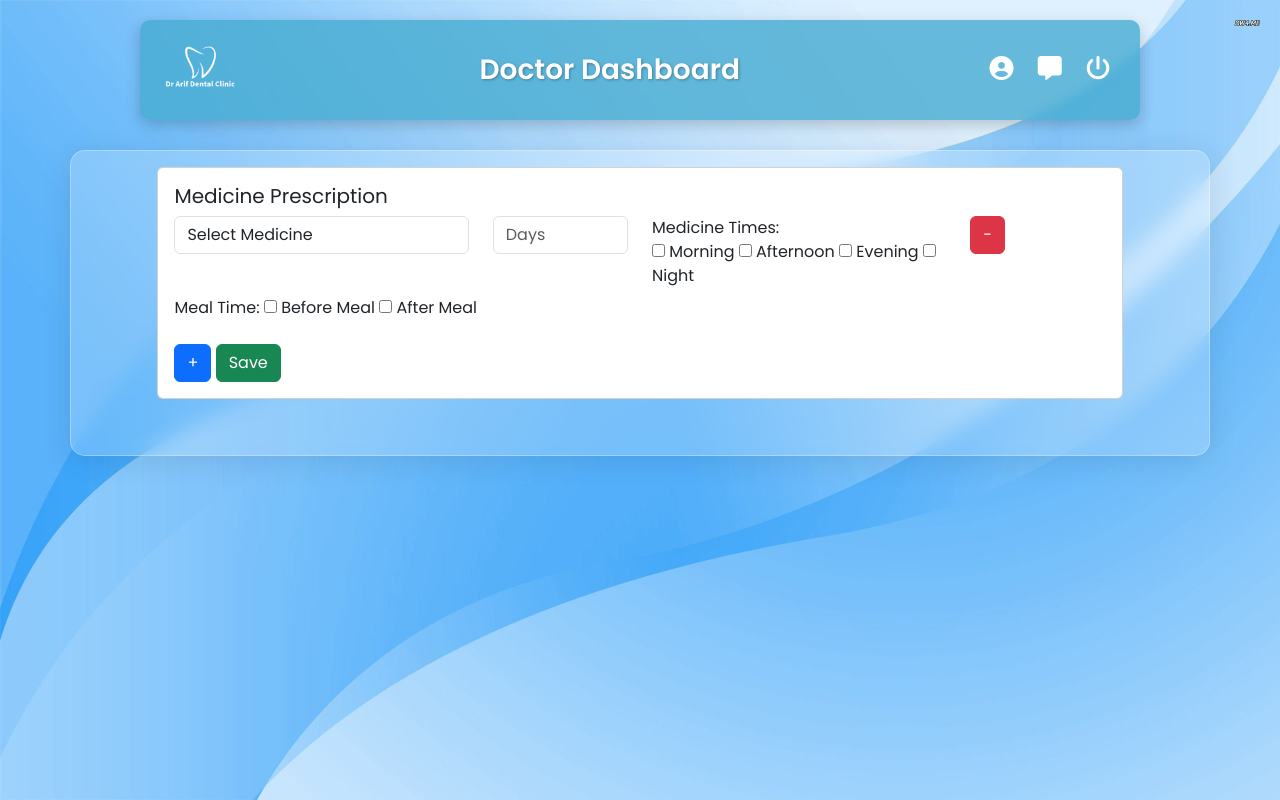
After one commit to anjaliprakash88/DentalClinic, a Django app: template DOCTOR/templates/doctor/prescription.html in a window 1280 px wide. The commit adds this page. Run offline with Django 5.2, Linux system fonts and the light colour scheme; the template is opened without the code that fills it, so the values that code supplies are empty.

Commit message:
medicine

```diff
--- /dev/null
+++ b/DOCTOR/templates/doctor/prescription.html
@@ -0,0 +1,331 @@
+{% load static %}
+<html lang="en">
+  <head>
+      <meta charset="UTF-8" />
+      <meta name="viewport" content="width=device-width, initial-scale=1.0" />
+      <title>Dr. Arif's Dental Clinic | Doctor Profile</title>
+      <link rel="icon" type="image/x-icon" sizes="1008x1008" href="{% static 'images/favicon.png' %}">
+      <link href="https://cdn.jsdelivr.net/npm/bootstrap@5.3.0-alpha1/dist/css/bootstrap.min.css" rel="stylesheet"/>
+      <link rel="stylesheet"
+      href="https://cdnjs.cloudflare.com/ajax/libs/font-awesome/6.7.2/css/all.min.css"
+      integrity="sha512-Evv84Mr4kqVGRNSgIGL/F/aIDqQb7xQ2vcrdIwxfjThSH8CSR7PBEakCr51Ck+w+/U6swU2Im1vVX0SVk9ABhg=="
+      crossorigin="anonymous"
+      referrerpolicy="no-referrer"
+      />
+      <link href="https://fonts.googleapis.com/css2?family=Poppins:wght@400;600&display=swap" rel="stylesheet">
+    <style>
+      :root {
+            --primary: #46ACD1;
+            --secondary: #1C4453;
+            --card-shadow: 0 8px 20px rgba(0, 0, 0, 0.1);
+            --transition: all 0.3s ease;
+        }
+
+        html, body {
+              height: 100%;
+              overflow-x: hidden;
+              margin: 0;
+              padding: 0;
+        }
+
+      body {
+          min-height: 100vh;
+          background-image: url("{% static 'images/Background-Img.jpg' %}");
+          background-repeat: no-repeat;
+          background-attachment: fixed;
+          background-position: center center;
+          background-size: cover;
+          font-family: 'Poppins', sans-serif !important;
+
+
+      }
+
+      .top-box {
+            position: fixed;
+            top: 20px;
+            left: 50%;
+            transform: translateX(-50%);
+            width: 90%;
+            max-width: 1000px;
+            height: auto;
+            min-height: 70px;
+            padding: 10px 20px;
+            background-color: rgba(70, 172, 209, 0.8); /* Sky blue with opacity */
+            backdrop-filter: blur(5px);
+            border-radius: 10px;
+            display: flex;
+            flex-direction: row;
+            align-items: center;
+            justify-content: space-between;
+            z-index: 1000;
+            box-shadow: 0 5px 15px rgba(0, 0, 0, 0.2);
+            transition: var(--transition);
+        }
+
+      .sidebar-logo {
+            display: flex;
+            align-items: center;
+
+      }
+
+      .sidebar-logo img {
+            width: 80px;
+            height: auto;
+            transition: transform 0.3s ease;
+        }
+
+        .sidebar-logo img:hover {
+            transform: scale(1.1);
+        }
+
+      .dashboard-title {
+            flex: 1;
+            text-align: center;
+            font-size: 28px;
+            font-weight: bold;
+            color: white;
+            margin: 0 15px;
+            text-shadow: 1px 1px 3px rgba(0, 0, 0, 0.3);
+            transition: var(--transition);
+        }
+
+
+        .sidebar-icon i {
+            font-size: 24px;
+            margin: 0 10px;
+            cursor: pointer;
+            color: white;
+            transition: all 0.3s ease;
+
+        }
+
+        .sidebar-icon i:hover {
+            transform: scale(1.2);
+            color: var(--secondary);
+        }
+      .container {
+            flex: 1;
+            flex-direction: column;
+            margin-top:150px;
+            align-items: center;
+            width: 100%;
+            display: flex;
+            justify-content: center;
+            transition: var(--transition);
+            background: rgba(255, 255, 255, 0.2); /* Semi-transparent white background */
+            backdrop-filter: blur(10px); /* Blur effect for the glass morphism */
+            border-radius: 15px; /* Rounded corners */
+            border: 1px solid rgba(255, 255, 255, 0.3); /* Light border for depth */
+            box-shadow: 0 4px 30px rgba(0, 0, 0, 0.1); /* Subtle shadow for depth */
+
+        }
+      .white-link {
+            color: white; /* Set text color to white */
+            text-decoration: none; /* Remove underline */
+            font-size: 20px; /* Increase font size */
+            font-weight: bold; /* Make text bold */
+            transition: color 0.3s ease; /* Smooth color transition */
+        }
+
+        .white-link:hover {
+            color: #f0f0f0; /* Lighten color on hover */
+            text-decoration: underline; /* Underline on hover */
+        }
+
+            [data-tooltip] {
+                position: relative;
+                cursor: pointer;
+            }
+
+            /* Tooltip text */
+            [data-tooltip]::after {
+                content: attr(data-tooltip);
+                position: absolute;
+                bottom: 100%;
+                left: 50%;
+                transform: translateX(-50%);
+                background-color: rgba(0, 0, 0, 0.8);
+                color: white;
+                padding: 5px 10px;
+                border-radius: 4px;
+                font-size: 14px;
+                white-space: nowrap;
+                opacity: 0;
+                visibility: hidden;
+                transition: opacity 0.3s ease, visibility 0.3s ease;
+            }
+
+
+            [data-tooltip]:hover::after {
+                opacity: 1;
+                visibility: visible;
+            }
+         #bookingsTable {
+        width: 1000px !important;
+        overflow-y: auto;
+    }
+        </style>
+  </head>
+  <body>
+    <!-- Top center box -->
+    <div class="top-box">
+      <div class="sidebar-logo">
+        <img
+          src="{% static 'images/logo (2).png' %}"
+          alt="Dr. Arif's Dental Clinic Logo"
+        />
+      </div>
+
+      <h1 class="dashboard-title">Doctor Dashboard</h1>
+      <div class="sidebar-icon">
+          <a href="" class="white-link" data-tooltip="view"><i class="fa-solid fa-circle-user" style="color: #ffffff;"></i></a>
+          <a href="" data-tooltip="Message"><i class="fa-solid fa-message"  style="color: #ffffff;"></i></a>
+          <a href="" class="white-link" data-tooltip="Logout"><i class="fa-solid fa-power-off" style="color: #ffffff;"></i></a>
+      </div>
+    </div>
+
+<div class="container p-3">
+    <form id="medicine-form">
+        {% csrf_token %}
+        <input type="hidden" id="booking_id" value="{{ booking.id|default:'' }}">
+
+        <div class="card mb-4">
+            <div class="card-body">
+                <h5 class="card-title">Medicine Prescription</h5>
+                <div id="medicine-items-container">
+                    <!-- Dynamic medicine items will be added here -->
+                </div>
+                <button type="button" id="add-medicine-btn" class="btn btn-primary mt-2">+</button>
+                <button type="submit" class="btn btn-success mt-2">Save</button>
+            </div>
+        </div>
+    </form>
+</div>
+
+<script src="https://code.jquery.com/jquery-3.6.0.min.js"></script>
+<script>
+$(document).ready(function() {
+    let medicineCount = 1;
+    const bookingId = $("#booking_id").val();
+
+    function loadMedicines(selectElementId) {
+        $.ajax({
+            url: `/doctor/medicine-prescription/${bookingId}/`,
+            type: "GET",
+            success: function(data) {
+                const selectElement = $(selectElementId);
+                selectElement.empty().append('<option value="">Select Medicine</option>');
+                $.each(data.medicines, function(index, med) {
+                    selectElement.append(`<option value="${med.id}">${med.medicine_name}</option>`);
+                });
+            },
+            error: function() { alert("Failed to load medicines."); }
+        });
+    }
+
+    function addMedicineItem() {
+        const newItemHtml = `
+            <div class="medicine-item mb-3" id="medicine-item-${medicineCount}">
+                <div class="row">
+                    <div class="col-md-4">
+                        <select id="medicine_name_${medicineCount}" class="form-control" name="medicine_${medicineCount}">
+                            <option value="">Select Medicine</option>
+                        </select>
+                    </div>
+                    <div class="col-md-2">
+                        <input type="number" id="dosage_days_${medicineCount}" class="form-control" placeholder="Days" name="dosage_days_${medicineCount}" min="1">
+                    </div>
+                    <div class="col-md-4">
+                        <label class="d-block">Medicine Times:</label>
+                        <input type="checkbox" value="Morning" name="medicine_time_${medicineCount}"> Morning
+                        <input type="checkbox" value="Afternoon" name="medicine_time_${medicineCount}"> Afternoon
+                        <input type="checkbox" value="Evening" name="medicine_time_${medicineCount}"> Evening
+                        <input type="checkbox" value="Night" name="medicine_time_${medicineCount}"> Night
+                    </div>
+                    <div class="col-md-2">
+                        <button type="button" class="btn btn-danger remove-medicine" data-id="${medicineCount}">-</button>
+                    </div>
+                </div>
+                <div class="row mt-2">
+                    <div class="col-md-12">
+                        <label>Meal Time:</label>
+                        <input type="checkbox" value="Before Meal" name="meal_time_${medicineCount}"> Before Meal
+                        <input type="checkbox" value="After Meal" name="meal_time_${medicineCount}"> After Meal
+                    </div>
+                </div>
+            </div>
+        `;
+
+        $('#medicine-items-container').append(newItemHtml);
+        loadMedicines(`#medicine_name_${medicineCount}`);
+
+        $('.remove-medicine').on('click', function() {
+            const itemId = $(this).data('id');
+            $(`#medicine-item-${itemId}`).remove();
+        });
+
+        medicineCount++;
+    }
+
+    $('#add-medicine-btn').on('click', addMedicineItem);
+    addMedicineItem();
+
+    $('#medicine-form').on('submit', function(e) {
+        e.preventDefault();
+        let medicines = [];
+        let isValid = true;
+
+        if (!bookingId) {
+            alert("Booking ID is required!");
+            return;
+        }
+
+        $('.medicine-item').each(function() {
+            const itemId = $(this).attr('id').split('-').pop();
+            const medicineId = $(`#medicine_name_${itemId}`).val();
+            const dosageDays = $(`#dosage_days_${itemId}`).val();
+            let medicineTimes = [];
+            let mealTimes = [];
+
+            $(`input[name="medicine_time_${itemId}"]:checked`).each(function() {
+                medicineTimes.push($(this).val());
+            });
+            $(`input[name="meal_time_${itemId}"]:checked`).each(function() {
+                mealTimes.push($(this).val());
+            });
+
+            if (!medicineId || !dosageDays || medicineTimes.length === 0 || mealTimes.length === 0) {
+                alert('Please fill all fields correctly.');
+                isValid = false;
+                return false;
+            }
+
+            medicines.push({
+                medicine: parseInt(medicineId),
+                dosage_days: parseInt(dosageDays),
+                medicine_times: medicineTimes,
+                meal_times: mealTimes
+            });
+        });
+
+        if (!isValid) return;
+
+        $.ajax({
+            url: `/doctor/medicine-prescription/${bookingId}/`,
+            type: 'POST',
+            data: JSON.stringify({ booking_id: parseInt(bookingId), medicines: medicines }),
+            contentType: 'application/json',
+            headers: { 'X-CSRFToken': $('input[name="csrfmiddlewaretoken"]').val() },
+            success: function(response) {
+                alert('Medicine saved successfully!');
+                $('#medicine-items-container').empty();
+                addMedicineItem();
+            },
+            error: function(xhr) { console.error('Error:', xhr.responseText); }
+        });
+    });
+});
+</script>
+
+</body>
+</html>
--- a/DOCTOR/urls.py
+++ b/DOCTOR/urls.py
@@ -8,6 +8,8 @@ urlpatterns = [
     path('paediatric_dentalchart/<int:booking_id>/', views.PaediatricDentalExaminationView.as_view(), name="dentalchart"),
     path('treatment-summary/<int:booking_id>/', views.TreatmentSummaryView.as_view(), name='treatment_summary'),
 
+    path('medicine-prescription/<int:booking_id>/', views.MedicineAPIView.as_view(), name='medicine-prescription'),
+
     path('generalchart/<int:booking_id>/', views.GeneralExaminationAPIView.as_view(), name="generalchart"),
 
 
```
Also changed, not shown: DOCTOR/models.py (+18 -2 lines), DOCTOR/serializer.py (+41 -1 lines), DOCTOR/templates/doctor/treatment_summary.html (+19 -21 lines), DOCTOR/views.py (+75 -3 lines), SUPERADMIN/admin.py (+8 -1 lines), SUPERADMIN/models.py (+61 -0 lines), SUPERADMIN/serializer.py (+19 -1 lines), DOCTOR/migrations/0011_medicineprescription.py (added), SUPERADMIN/migrations/0003_supplier_pharmaceuticalmedicine.py (added).
